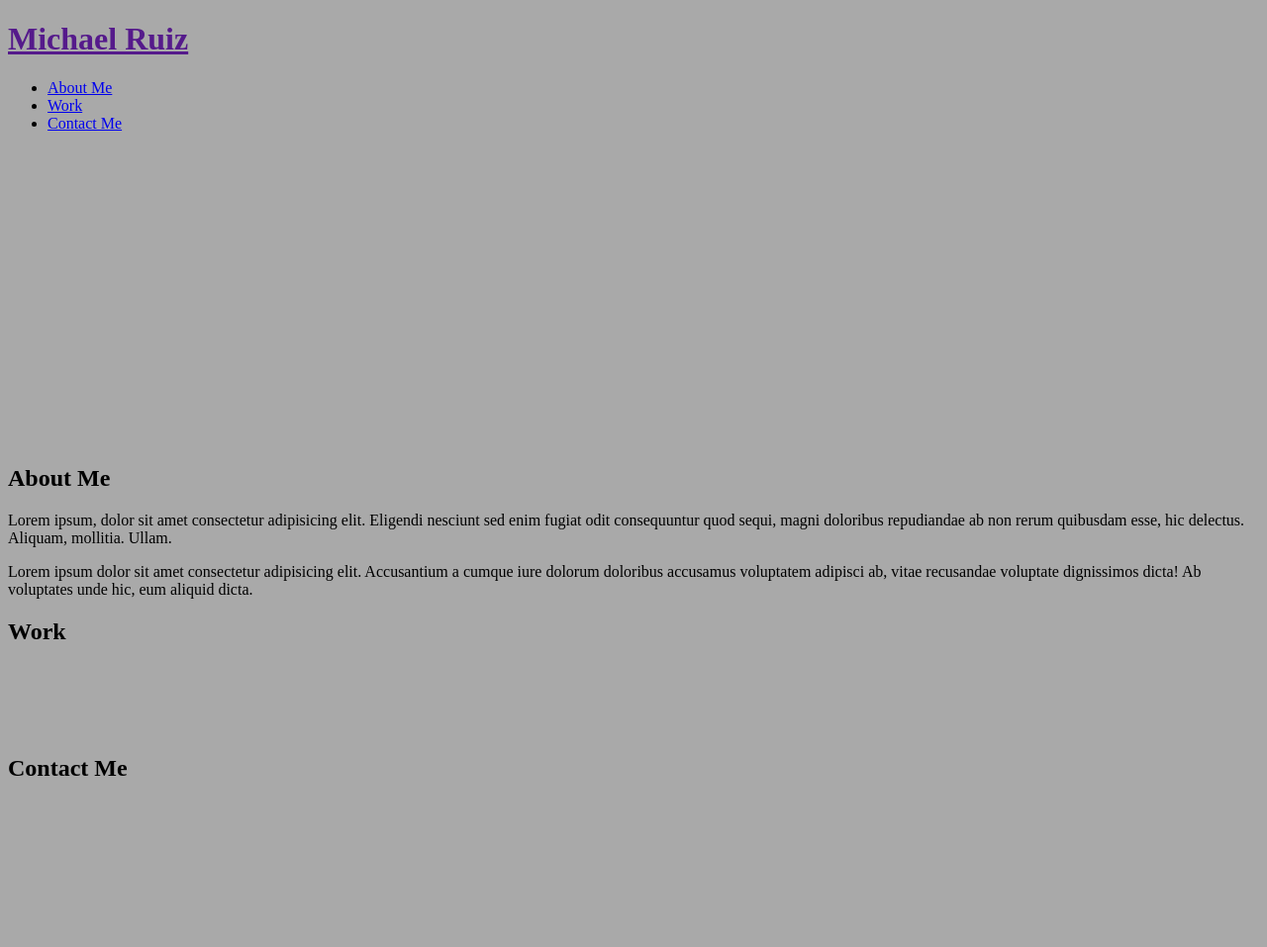
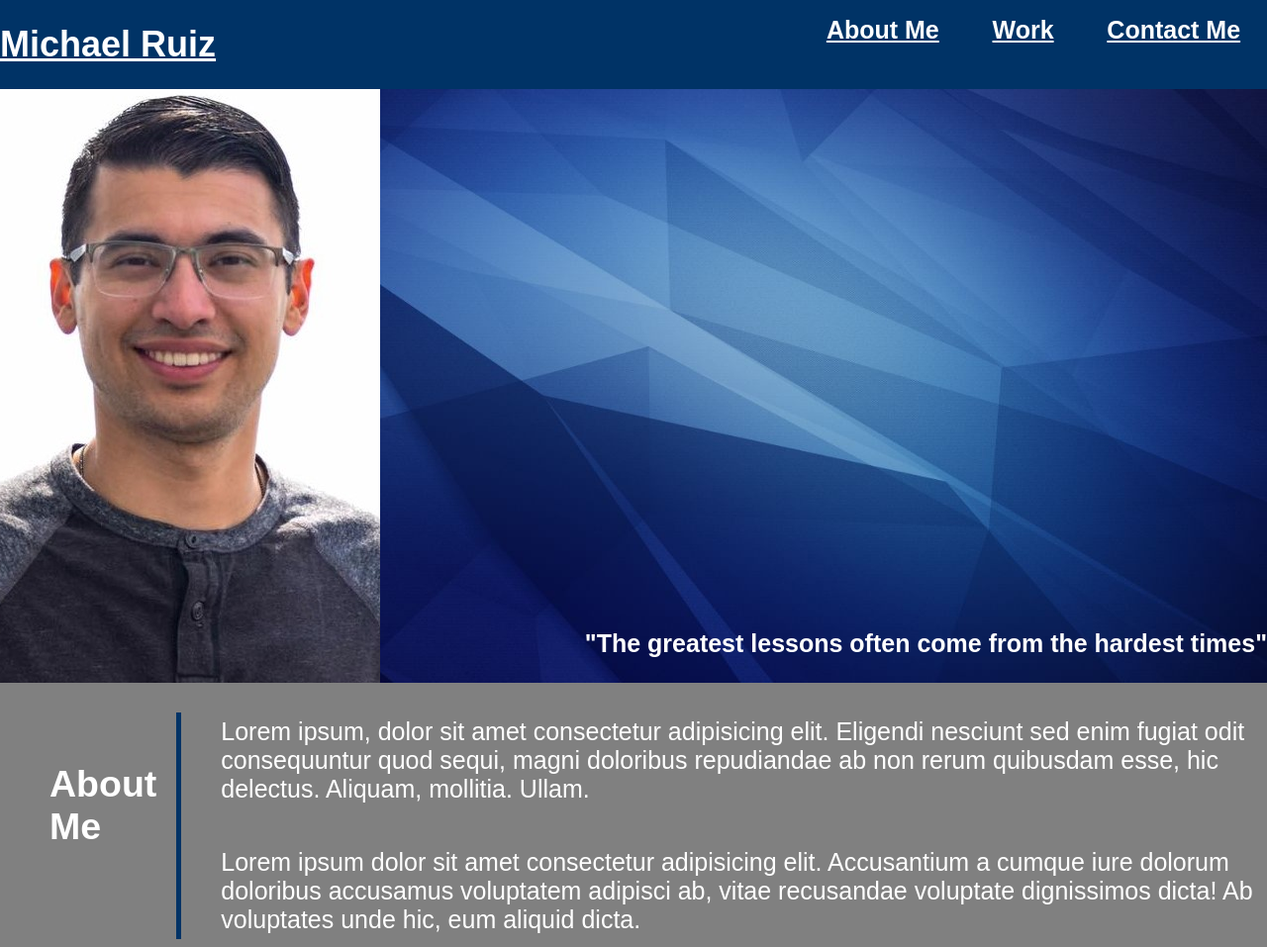
Before and after one commit to Frostquill/Professional-portfolio, a plain HTML site: page index.html in a window 1280 px wide. Shown: the top 957 px of the page at 99% size. Before the commit the page ends 810 px from the top, so only its background shows below. Drawn offline with Linux system fonts and the light colour scheme.

Commit message:
header and hero updated

```diff
--- a/assets/css/styles.css
+++ b/assets/css/styles.css
@@ -1,11 +1,110 @@
 * {
-    background-color:darkgrey;
+    color:white;
 }
 
-.hero-image {
-    background-image: url("./assets/images/Background-image.jpg");
-    background-size:cover;
-    background-position:center;
-    height:300px;
+body{
+    font-family:Arial, Helvetica, sans-serif;
+    background-color:grey;
+    margin:0;
 
 }
+
+header {
+    display:flex;
+    justify-content:space-between;
+    background-color:rgb(0, 51, 102);
+    margin:0;
+
+}
+
+
+header h1 {
+    font-weight: bold;
+    font-size:36px;
+    border-bottom:none;
+}
+
+header nav {
+    width:40%
+}
+
+header nav ul {
+    font-weight:bold;
+    list-style: none;
+    display:flex;
+    justify-content:space-around;
+    align-items:center;
+    flex-wrap:wrap;
+}
+
+header nav ul li  {
+    font-size:25px;
+
+
+
+}
+
+
+
+.flex-hero {
+    background-image: url("../images/hero-image.jpg");
+    background-size:100% 100%;
+    background-position:center;
+    height:600px;
+    width:100%;
+    position:relative;
+    display:flex;
+    flex-direction:row-reverse;
+    justify-content:space-between;
+
+}
+
+.hero-sub {
+    font-size:25px;
+    align-self:flex-end;
+
+
+}
+
+
+.Profile-img {
+    background-image: url("../images/Profile Picture of me.jpg");
+    background-position:center;
+    flex-basis:30%
+
+}
+
+.info {
+    display:flex;
+    justify-content:space-between;
+
+
+}
+
+.info .info-head{
+
+
+
+}
+
+.head {
+    font-size:25px;
+    padding:20px;
+    border-right:solid rgb(0, 51, 102) 5px;
+    margin:30px;
+}
+
+.info p {
+    font-size:25px;
+    padding:10px;
+
+
+}
+
+
+
+.work-img {
+    height:300px;
+    width:300px;
+    border:solid rgb(0, 51, 102) 5px;
+}
--- a/index.html
+++ b/index.html
@@ -8,7 +8,9 @@
 
     <!-- Header -->
     <header>
-        <h1><a href="">Michael Ruiz</a></h1>
+        <h1><a href="">Michael Ruiz</a>
+        </h1>
+
         <!-- Navigation Bar -->
         <nav>
             <ul>
@@ -26,16 +28,15 @@
     </header>
     <!-- Hero Section -->
     <section class="flex-hero">
-        <div class="hero-image">
-        </div>
-        <!-- Profile Picture left side of hero image -->
+        <h3 class="hero-sub">"The greatest lessons often come from the hardest times"</h3>
+       <!-- Profile Picture left side of hero image -->
         <div class=Profile-img>
         </div>
     </section>
 
     <!-- About Me Section -->
-    <section id="About-Me">
-        <div>
+    <section id="About-Me" class="info">
+        <div class="head">
         <h2 >About Me</h2>
         </div>
         <div>
@@ -49,11 +50,12 @@
     </section>
     <!-- Work Section -->
     <section id="Work">
-        <div>
+        <div class="head" >
             <h2>Work</h2>
         </div>
         <div>
-            <img src="">
+            <img class="work-img" src="./assets/images/Run-buddy.PNG"
+            a href="https://frostquill.github.io/run-buddy/">
         </div>
         <div>
             <img src="">
@@ -68,9 +70,10 @@
     </section>
 
     <!-- Contact Me -->
-    <footer>
-        <div class="flex-row">
+    <footer id="Contact-Me">
+        <div class="head">
         <h2>Contact Me</h2>
+        </div>
 
     </footer>
 
```
Also changed, not shown: assets/images/Profile Picture of me.jpg (added), assets/images/Run-buddy.PNG (added), assets/images/hero-image.jpg (renamed from assets/images/Background-image.jpg).
